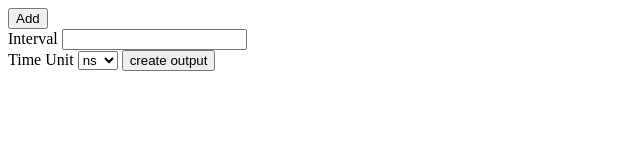
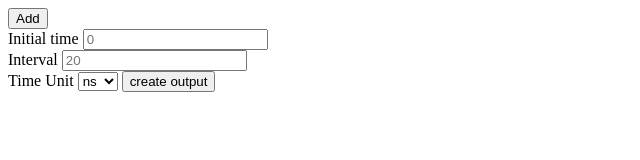
Before and after one commit to VictorPIonescu/MarsRover, a website: page tbCreator/index.html in a window 1280 px wide. Shown: the whole page, without its empty margins (0-640 px from the left). Drawn offline with Linux system fonts and the light colour scheme.

Commit message:
add initial values for initial time and interval

```diff
--- a/tbCreator/index.html
+++ b/tbCreator/index.html
@@ -3,6 +3,8 @@
 <html lang="en">
 <head>
     <meta charset="utf-8">
+    <meta http-equiv = "X-UA-Compatible" content = "IE = edge">
+    <meta name = "viewport" content = "width = device-width, initial-scale = 1">
     <title>TB Creator</title>
     <link rel="stylesheet" href="style.css?v=1.0">
 
@@ -15,9 +17,10 @@
         <!--<div id="tail"></div>-->
     <!--</div>-->
 <div id="listView"></div>
-Interval <input id="intervalInput"/><br/>
-Time Unit <select id="timeUnitInput">
-    <option value="ns">ns</option>
+<label for="initialTime" >Initial time</label> <input placeholder="0" id="initialTime"/><br/>
+<label for="intervalInput" >Interval</label> <input placeholder="20" id="intervalInput"/><br/>
+<label for="timeUnitInput" >Time Unit</label> <select id="timeUnitInput">
+    <option selected value="ns">ns</option>
     <option value="ms">ms</option>
 </select>
 <button onclick="createOutput()">create output</button>
--- a/tbCreator/script.js
+++ b/tbCreator/script.js
@@ -68,8 +68,8 @@ function createOutput() {
 }
 
 function createSensorList(sensorName, sensorBoxIndex) {
-    var time = 0;
-    var interval = parseInt(document.getElementById("intervalInput").value);
+    var time = parseInt(document.getElementById("initialTime").value) || 0;
+    var interval = parseInt(document.getElementById("intervalInput").value) || 20;
     var timeUnit = document.getElementById("timeUnitInput").value;
 
     output.append(sensorName + " <= ");
```
